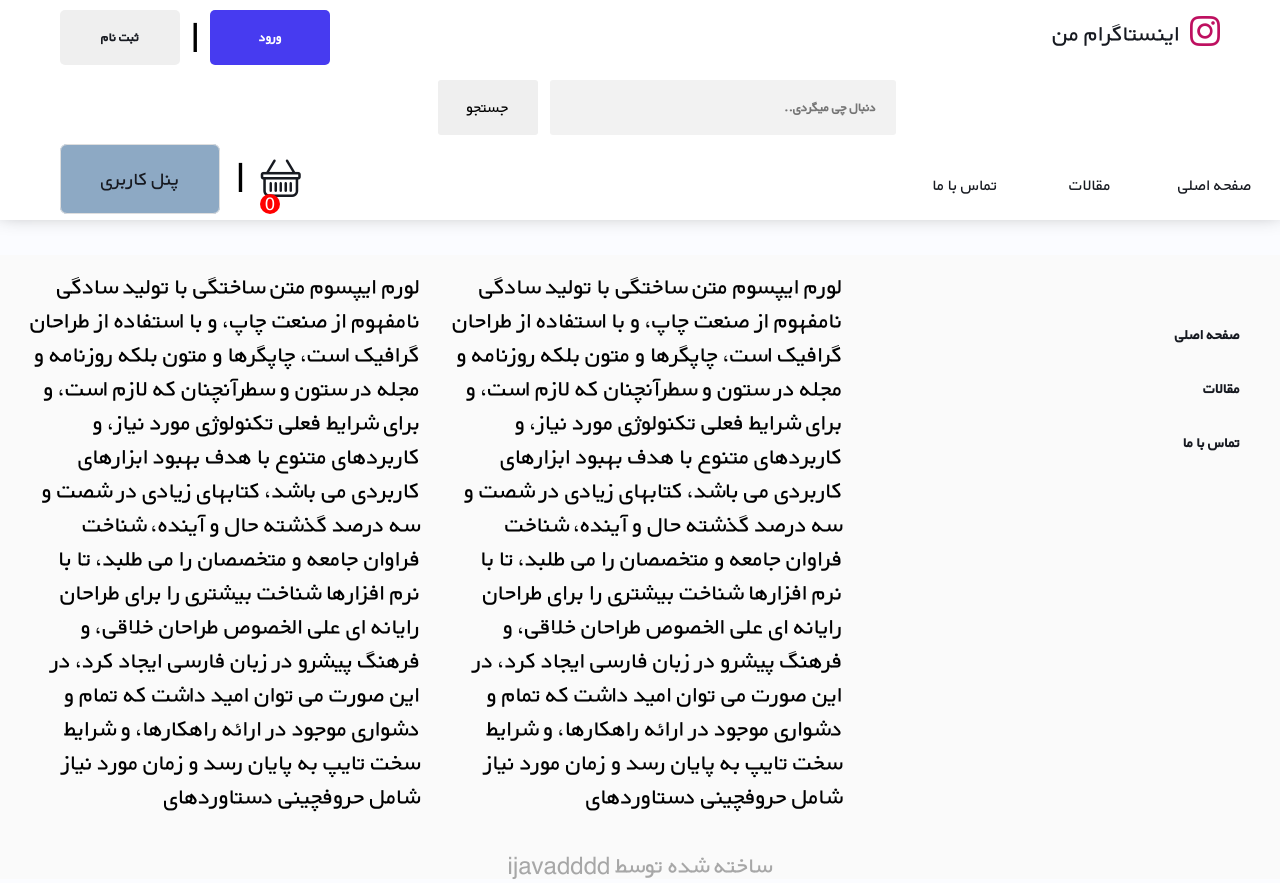
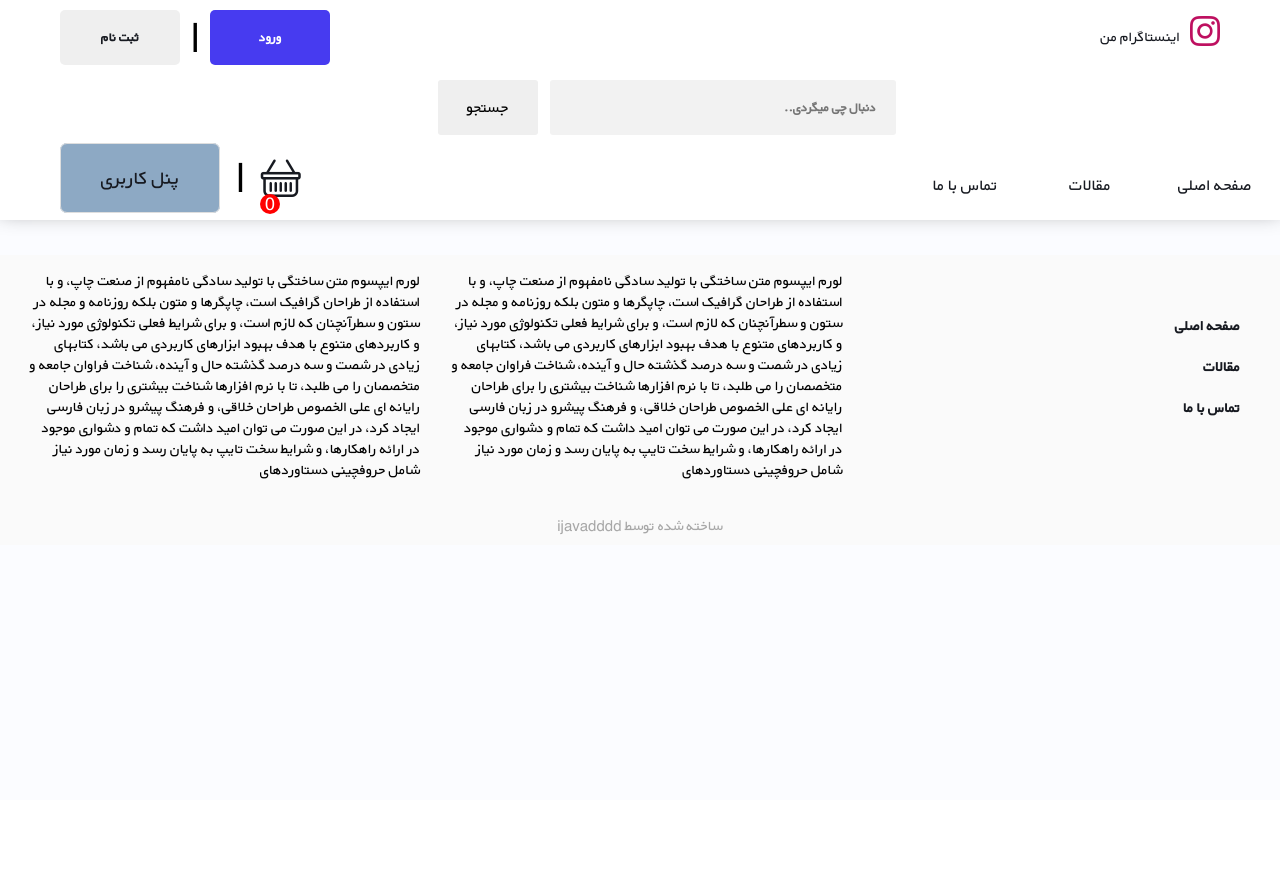
Before and after one commit to ijavadddd/Django-simple-projects, a Django app: page /blog in a window 1280 px wide. After the commit the page ends 535 px from the top, so only its background shows below. Run offline with Django 4.2, Linux system fonts and the light colour scheme; some libraries are stand-ins or nearby versions; some web fonts are replaced.

Commit message:
Fix font-size bug

```diff
--- a/1-project1/static/css/style.css
+++ b/1-project1/static/css/style.css
@@ -19,6 +19,9 @@
 }
 a{
     text-decoration: none;
+}
+html{
+    font-size: 10px;
 }
 body{
     background-color: #FBFCFF;
```
